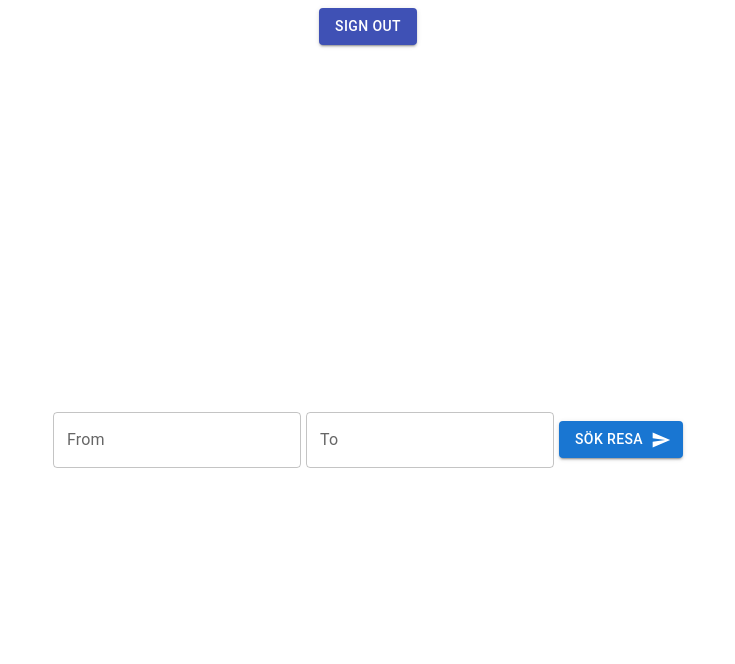
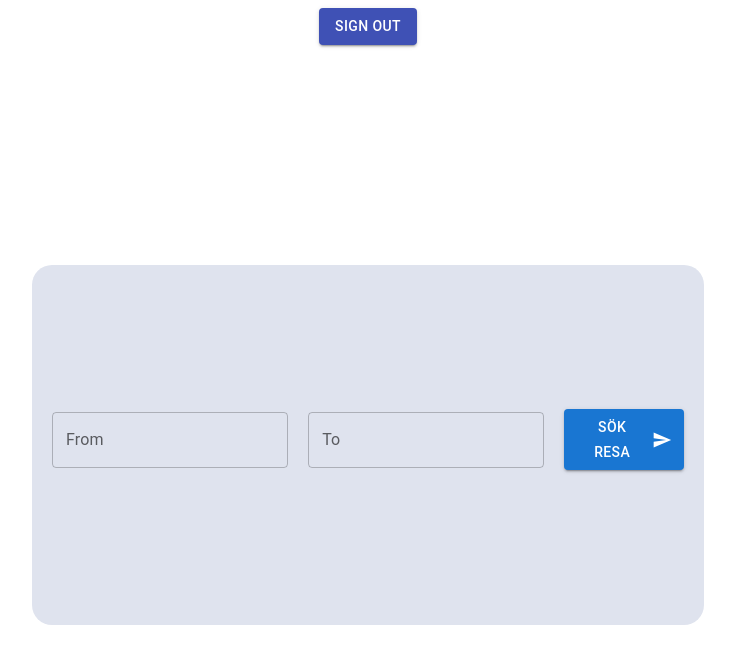
Before and after one commit to oscarolsson94/grupp8-travel-app, a React (Create React App) app in the folder client/: page / in a window 1280 px wide. Shown: the top 664 px of the page, without its empty margins (272-1007 px from the left). Built offline with nearby package versions, Linux system fonts and the light colour scheme; sample sign-in values are in the browser's storage.

Commit message:
move tripItem to its own component

```diff
--- /dev/null
+++ b/client/src/components/Landing/TripItem.jsx
@@ -0,0 +1,37 @@
+import React from "react";
+import { formatDate } from "../../utils/helpers";
+import Typography from "@mui/material/Typography";
+import SendIcon from "@mui/icons-material/Send";
+import Button from "@mui/material/Button";
+
+export const TripItem = ({ trip }) => {
+    return (
+        <div
+            style={{
+                display: "flex",
+                justifyContent: "center",
+                alignItems: "center",
+                background: "#1976D2",
+                border: "1px solid grey",
+                borderRadius: 10,
+                padding: 2,
+                marginBottom: 2,
+                color: "white",
+            }}
+        >
+            <Typography paddingRight={2}>Från: {trip.fromLocation}</Typography>
+            <Typography paddingRight={2}>Till: {trip.toLocation}</Typography>
+            <Typography paddingRight={2}>
+                Avgår: {formatDate(trip.departureTimeAndDate)}
+                {` - ${trip.departureTimeAndDate.substr(11, 5)}`}
+            </Typography>
+            <Typography paddingRight={2}>
+                Framme: {formatDate(trip.arrivalTimeAndDate)}
+                {` - ${trip.departureTimeAndDate.substr(11, 5)}`}
+            </Typography>
+            <Button disableElevation endIcon={<SendIcon />} variant="contained">
+                Köp biljett
+            </Button>
+        </div>
+    );
+};
--- a/client/src/pages/Landing.jsx
+++ b/client/src/pages/Landing.jsx
@@ -6,7 +6,7 @@ import TextField from "@mui/material/TextField";
 import Button from "@mui/material/Button";
 import Typography from "@mui/material/Typography";
 import SendIcon from "@mui/icons-material/Send";
-import { formatDate } from "../utils/helpers";
+import { TripItem } from "../components/Landing/TripItem";
 
 export const Landing = () => {
     const { user } = useContext(UserContext);
@@ -30,14 +30,27 @@ export const Landing = () => {
         width: "100%",
     };
 
+    const containerStyle = {
+        display: "flex",
+        flexDirection: "column",
+        justifyContent: "center",
+        alignItems: "center",
+        minHeight: "40vh",
+        width: "50%",
+        background: "#dfe3ee",
+        padding: 20,
+        borderRadius: 20,
+    };
+
     const paddingRight = {
-        paddingRight: 5,
+        paddingRight: 20,
     };
 
     if (!user.token) return <Redirect to="/login" />;
 
     return (
         <div style={heroDivStyle}>
+            <div style={containerStyle}>
                 <div
                     style={{
                         display: "flex",
@@ -75,44 +88,9 @@ export const Landing = () => {
                     }}
                 >
                     {trips.map((trip, i) => (
-                    <div
-                        key={i}
-                        style={{
-                            display: "flex",
-                            justifyContent: "center",
-                            alignItems: "center",
-                            background: "#1976D2",
-                            border: "1px solid grey",
-                            borderRadius: 10,
-                            padding: 2,
-                            marginBottom: 2,
-                            color: "white",
-                        }}
-                    >
-                        <Typography paddingRight={2}>
-                            Från: {trip.fromLocation}
-                        </Typography>
-                        <Typography paddingRight={2}>
-                            Till: {trip.toLocation}
-                        </Typography>
-                        <Typography paddingRight={2}>
-                            Avgår: {formatDate(trip.departureTimeAndDate)}
-                            {` - ${trip.departureTimeAndDate.substr(11, 5)}`}
-                        </Typography>
-                        <Typography paddingRight={2}>
-                            Framme: {formatDate(trip.arrivalTimeAndDate)}
-                            {` - ${trip.departureTimeAndDate.substr(11, 5)}`}
-                        </Typography>
-                        <Button
-                            disableElevation
-                            endIcon={<SendIcon />}
-                            variant="contained"
-                            onClick={handleSearch}
-                        >
-                            Köp biljett
-                        </Button>
+                        <TripItem key={i} trip={trip} />
+                    ))}
                 </div>
-                ))}
             </div>
         </div>
     );
```
Lines whose indentation alone changed are shown as unchanged.
